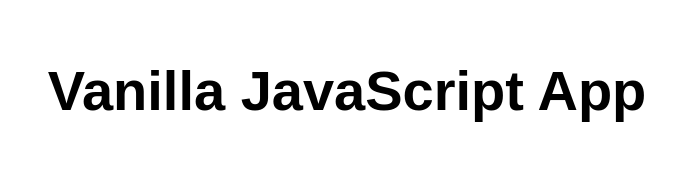
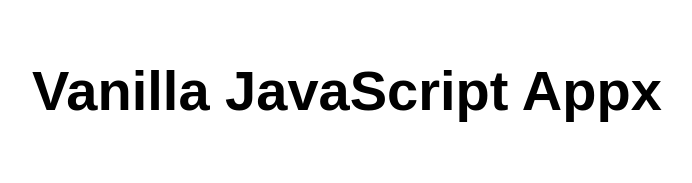
Before and after one commit to AriCarvalho/vanilla-basic-test, a website: page src/index.html in a window 1280 px wide. Shown: the whole page, without its empty margins (293-985 px from the left). Drawn offline with Linux system fonts and the light colour scheme.

Commit message:
Update index.html

```diff
--- a/src/index.html
+++ b/src/index.html
@@ -10,7 +10,7 @@
 
 <body>
   <main>
-    <h1>Vanilla JavaScript App</h1>
+    <h1>Vanilla JavaScript Appx</h1>
   </main>
 </body>
 
```
